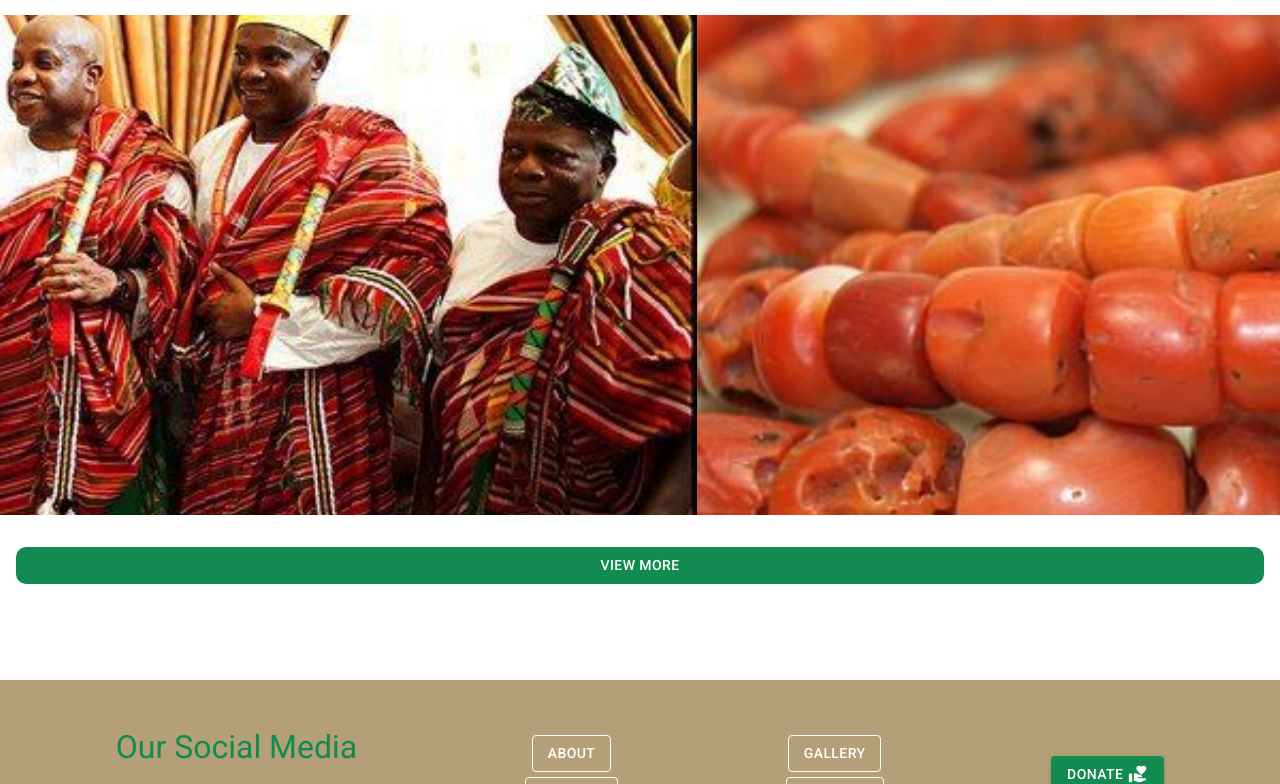
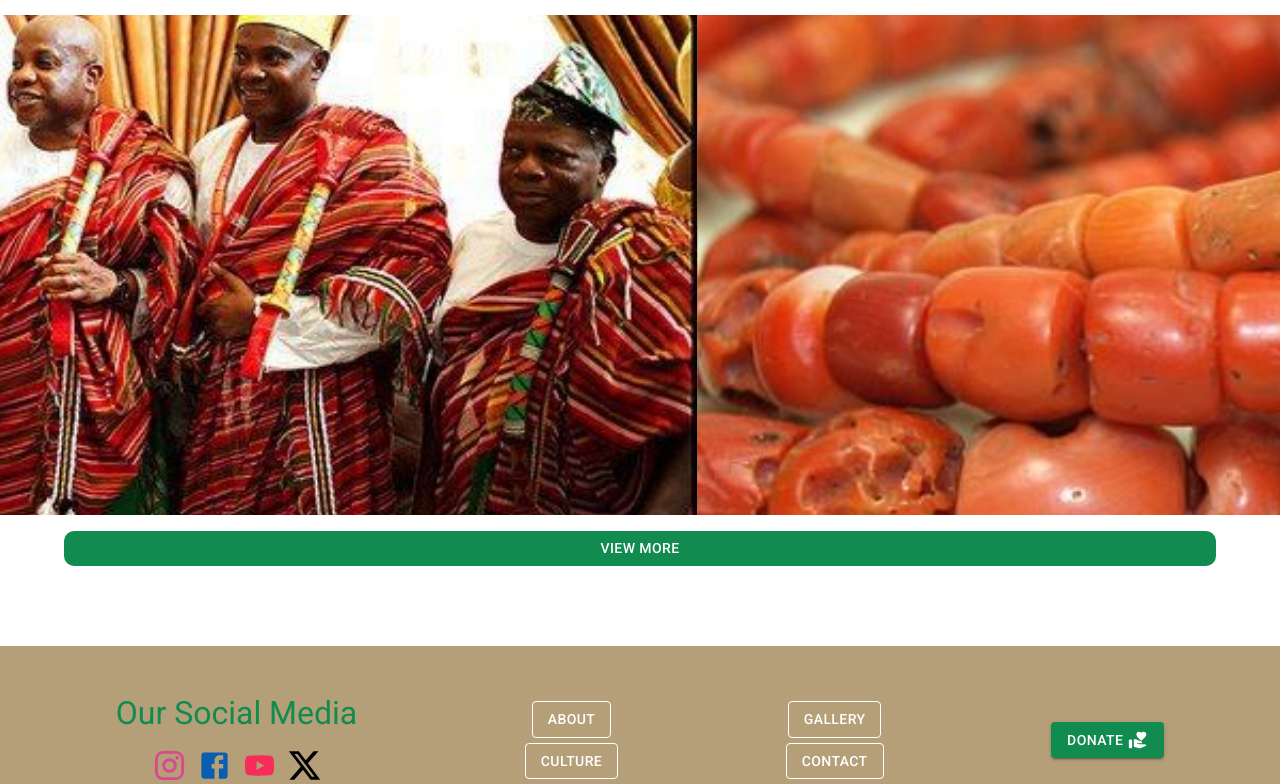
Before and after one commit to blessedjoe2000/ekpomaassociation, a Next.js app: page / in a window 1280 px wide. Shown: the part 1416-2200 px from the top of the page. Built offline with nearby package versions, Linux system fonts and the light colour scheme.

Commit message:
links added to each pages

```diff
--- a/components/Carousal/index.jsx
+++ b/components/Carousal/index.jsx
@@ -45,19 +45,19 @@
       title: "We Are Closer to You Than You Think",
       description:
         "The Esan West community is an active and vibrant part of society, committed to fostering unity and promoting our shared heritage. We are more than just neighbors; we are a family that values support, culture, and togetherness. Wherever you find yourself, you are never far from an Esan brother or sister.",
-      link: "/",
+      link: "/about",
     },
     {
       title: "Honoring an Icon: Ambrose Alli",
       description:
         "Prof. Ambrose Alli, a revered son of Esan West, was a trailblazing leader and the first civilian governor of the old Bendel State. His tireless efforts in expanding access to education, healthcare, and infrastructure have left an indelible mark on our history. We proudly carry on his legacy by advocating for progress and excellence.",
-      link: "/",
+      link: "/culture",
     },
     {
       title: "Celebrating Esan Tradition and Culture",
       description:
         "Our traditions define us, and we take pride in preserving the rich culture of Esan. From our colorful festivals to our unique language and storytelling, we are dedicated to keeping our heritage alive. Through our gatherings, we ensure that the beauty of Esan culture thrives, connecting past, present, and future generations.",
-      link: "/",
+      link: "/culture",
     },
   ];
 
@@ -98,11 +98,11 @@
             {carousalContent[activeIndex].description}
           </motion.p>
         </CarousalParagraph>
-        <Link href={`${carousalContent[activeIndex].link}`}>
-          <motion.div variants={textVariants}>
+        <motion.div variants={textVariants}>
+          <Link href={`${carousalContent[activeIndex].link}`}>
             <CarousalButton>Learn More</CarousalButton>
-          </motion.div>
-        </Link>
+          </Link>
+        </motion.div>
       </motion.div>
       <CarousalImagesContainer>
         <motion.div
--- a/components/PhotoSlider/index.jsx
+++ b/components/PhotoSlider/index.jsx
@@ -12,6 +12,8 @@
   PhotoSilderContainer,
   PhotoSilderHeading,
 } from "./styles";
+import Link from "next/link";
+import { Container } from "@mui/system";
 
 export default function PhotoSlider() {
   const [emblaRef] = useEmblaCarousel({ loop: true }, [
@@ -89,7 +91,11 @@
           </div>
         </div>
       </div>
-      <PhotoSilderButton>View more</PhotoSilderButton>
+      <Container>
+        <Link href="/gallery">
+          <PhotoSilderButton>View more</PhotoSilderButton>
+        </Link>
+      </Container>
     </PhotoSilderContainer>
   );
 }
--- a/components/PhotoSlider/styles.js
+++ b/components/PhotoSlider/styles.js
@@ -31,5 +31,6 @@
   color: #fff;
   background-color: #118b50;
   border-radius: 10px;
-  margin: 1rem;
+  padding: 5px 1rem;
+  width: 100%;
 `;
```
